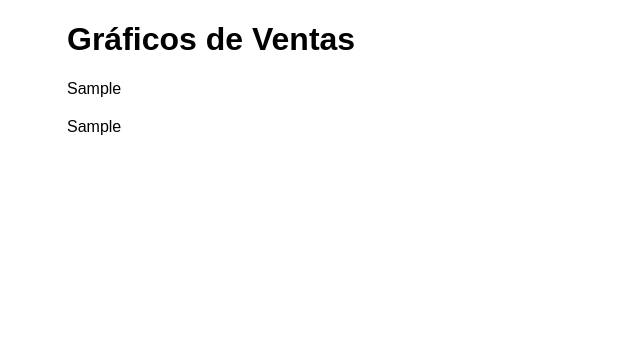
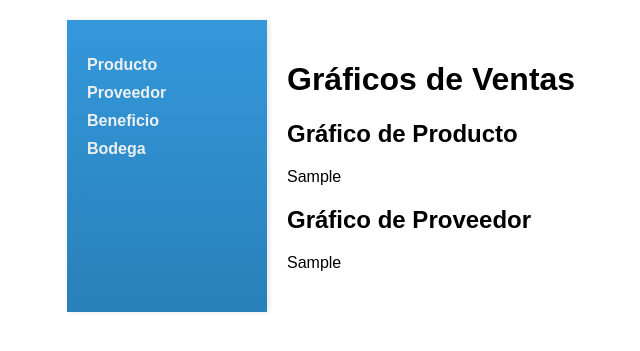
Before and after one commit to ItiKvnAlf/O-CELLOT, a Flask app: template webpage/templates/home.html in a window 1280 px wide. Shown: the top 351 px of the page, without its empty margins (173-813 px from the left). Run offline with Flask 3, Linux system fonts and the light colour scheme; the template is opened without the code that fills it: most values are stand-ins (such as "Sample title", 1, 10 or a date in 2020).

Commit message:
Add new routes and templates for products, inventory, benefits, and providers

```diff
--- a/webpage/app.py
+++ b/webpage/app.py
@@ -27,5 +27,21 @@ def home():
     grafico2 = generar_otro_grafico_barras()
     return render_template('home.html', grafico1=grafico1, grafico2=grafico2)
 
+@app.route('/products')
+def products():
+    return render_template('products.html')
+
+@app.route('/inventory')
+def inventory():
+    return render_template('inventory.html')
+
+@app.route('/benefits')
+def benefits():
+    return render_template('benefits.html')
+
+@app.route('/providers')
+def providers():
+    return render_template('providers.html')
+
 if __name__ == '__main__':
     app.run(debug=True)
--- a/webpage/static/index.css
+++ b/webpage/static/index.css
@@ -1,2 +1,52 @@
+.container {
+    display: flex;
+    flex-direction: row; /* Cambia a column */
+}
 
-/* Agrega un selector o una regla válida aquí */
+.sidebar {
+    width: 20%;
+    padding: 20px;
+    box-shadow: 2px 0 5px rgba(0, 0, 0, 0.1);
+    background: linear-gradient(to bottom, #3498db, #2980b9); /* Degradado azul */
+    color: #ecf0f1; /* Color del texto */
+}
+
+.sidebar ul {
+    list-style-type: none;
+    padding: 0;
+}
+
+.sidebar ul li {
+    margin-bottom: 10px;
+}
+
+.sidebar a {
+    text-decoration: none;
+    color: #ecf0f1; /* Color del texto */
+    font-weight: bold;
+    font-size: 16px;
+}
+
+.sidebar a:hover {
+    color: #ffffff; /* Cambiar color al pasar el mouse */
+}
+
+.main-content {
+    flex: 1;
+    padding: 20px;
+}
+
+
+body {
+    font-family: Arial, sans-serif;
+    margin: 20px;
+}
+
+#content {
+    max-width: 800px;
+    margin: 0 auto;
+}
+
+.grafico {
+    margin-bottom: 20px;
+}
--- a/webpage/templates/base.html
+++ b/webpage/templates/base.html
@@ -4,6 +4,7 @@
 <head>
     <meta charset="UTF-8">
     <meta name="viewport" content="width=device-width, initial-scale=1.0">
+    <link rel="stylesheet" href="../static/index.css">
     <title>{% block title %}Mi Aplicación{% endblock %}</title>
 
     <style>
--- a/webpage/templates/home.html
+++ b/webpage/templates/home.html
@@ -3,13 +3,28 @@
 {% block title %}Página de Inicio{% endblock %}
 
 {% block content %}
-    <h1>Gráficos de Ventas</h1>
+    <div class="container">
+        <aside class="sidebar">
+            <ul>
+                <li><a href="products">Producto</a></li>
+                <li><a href="providers">Proveedor</a></li>
+                <li><a href="benefits">Beneficio</a></li>
+                <li><a href="inventory">Bodega</a></li>
+            </ul>
+        </aside>
 
-    <div class="grafico">
-        {{ grafico1|safe }}
-    </div>
+        <main class="main-content">
+            <h1>Gráficos de Ventas</h1>
 
-    <div class="grafico">
-        {{ grafico2|safe }}
+            <section id="seccion-producto" class="grafico">
+                <h2>Gráfico de Producto</h2>
+                {{ grafico1|safe }}
+            </section>
+
+            <section id="seccion-proveedor" class="grafico">
+                <h2>Gráfico de Proveedor</h2>
+                {{ grafico2|safe }}
+            </section>
+        </main>
     </div>
 {% endblock %}
```
Also changed, not shown: webpage/templates/benefits.html (added).
